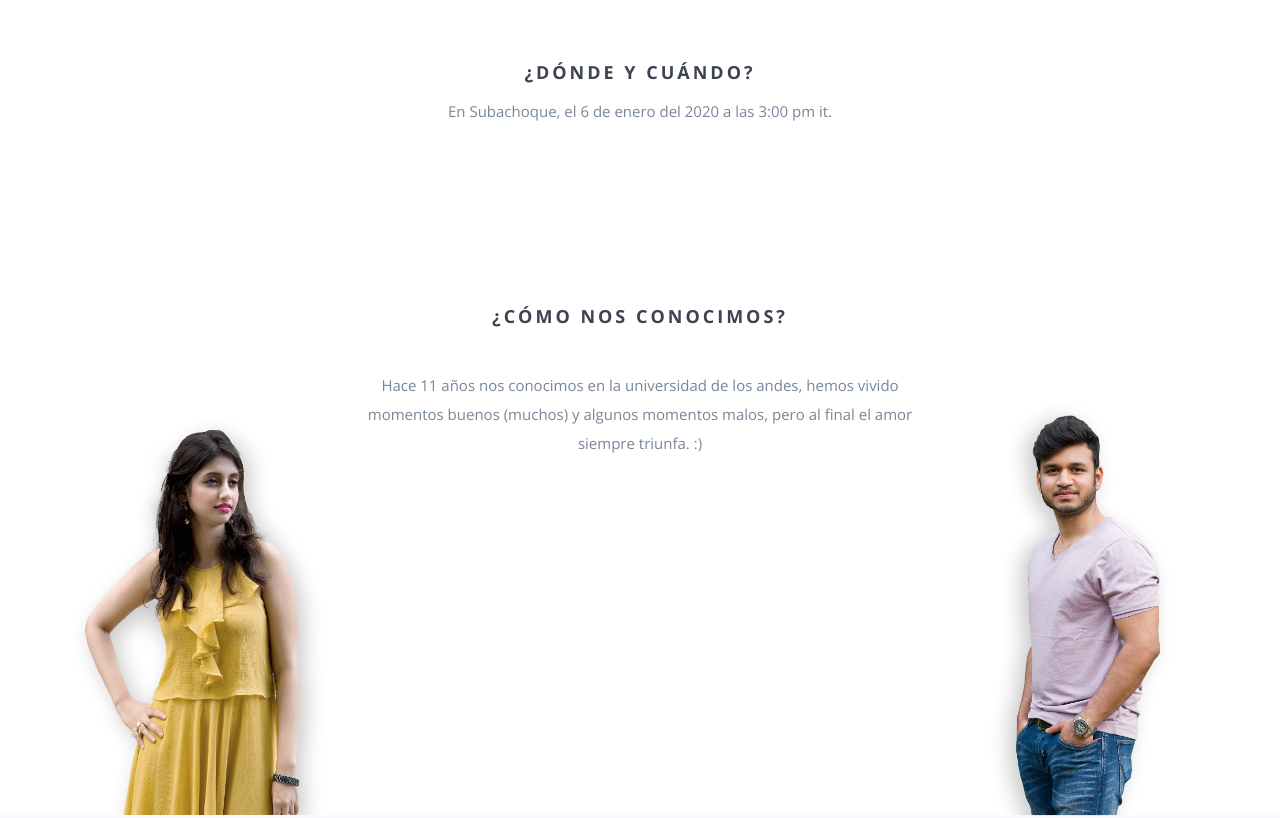
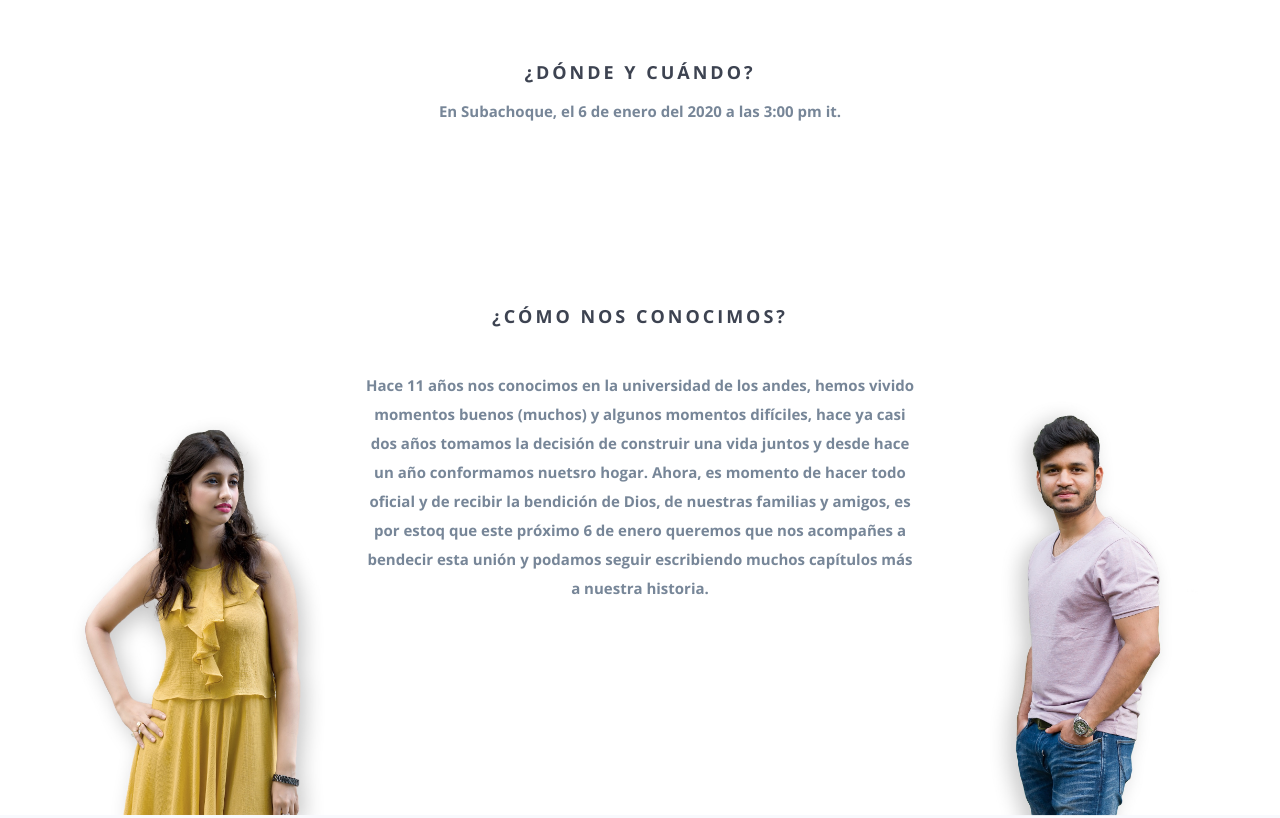
Before and after one commit to rampatra/wedding-website, a website: page index.html in a window 1280 px wide. Shown: the part 752-1570 px from the top of the page. Drawn offline with nearby package versions, Linux system fonts and the light colour scheme; some packages are replaced by stand-ins of ours; grey boxes are pictures that could not be loaded; a script that the page names is missing; files whose address does not match are found by name.

Commit message:
Update index.html

```diff
--- a/index.html
+++ b/index.html
@@ -90,7 +90,7 @@
         <div class="row">
             <div class="col-md-12 text-center">
                 <h3>¿Dónde y cuándo?</h3>
-                <p>En Subachoque, el 6 de enero del 2020 a las 3:00 pm
+                <p><strong>En Subachoque, el 6 de enero del 2020 a las 3:00 pm
                     it.</p>
                 <div class="share-bar"></div>
             </div>
@@ -110,7 +110,10 @@
             <div class="col-md-6">
                 <p>
                     Hace 11 años nos conocimos en la universidad de los andes, hemos vivido momentos buenos (muchos) y
-                    algunos momentos malos, pero al final el amor siempre triunfa. :)
+                    algunos momentos difíciles, hace ya casi dos años tomamos la decisión de construir una vida juntos y
+                    desde hace un año conformamos nuetsro hogar. Ahora, es momento de hacer todo oficial y de recibir
+                    la bendición de Dios, de nuestras familias y amigos, es por estoq que este próximo 6 de enero queremos
+                    que nos acompañes a bendecir esta unión y podamos seguir escribiendo muchos capítulos más a nuestra historia.
                 </p>
             </div>
             <div class="col-md-3 hidden-sm hidden-xs"><img src="img/DSD_0214.jpg" class="wp2"></div>
```
